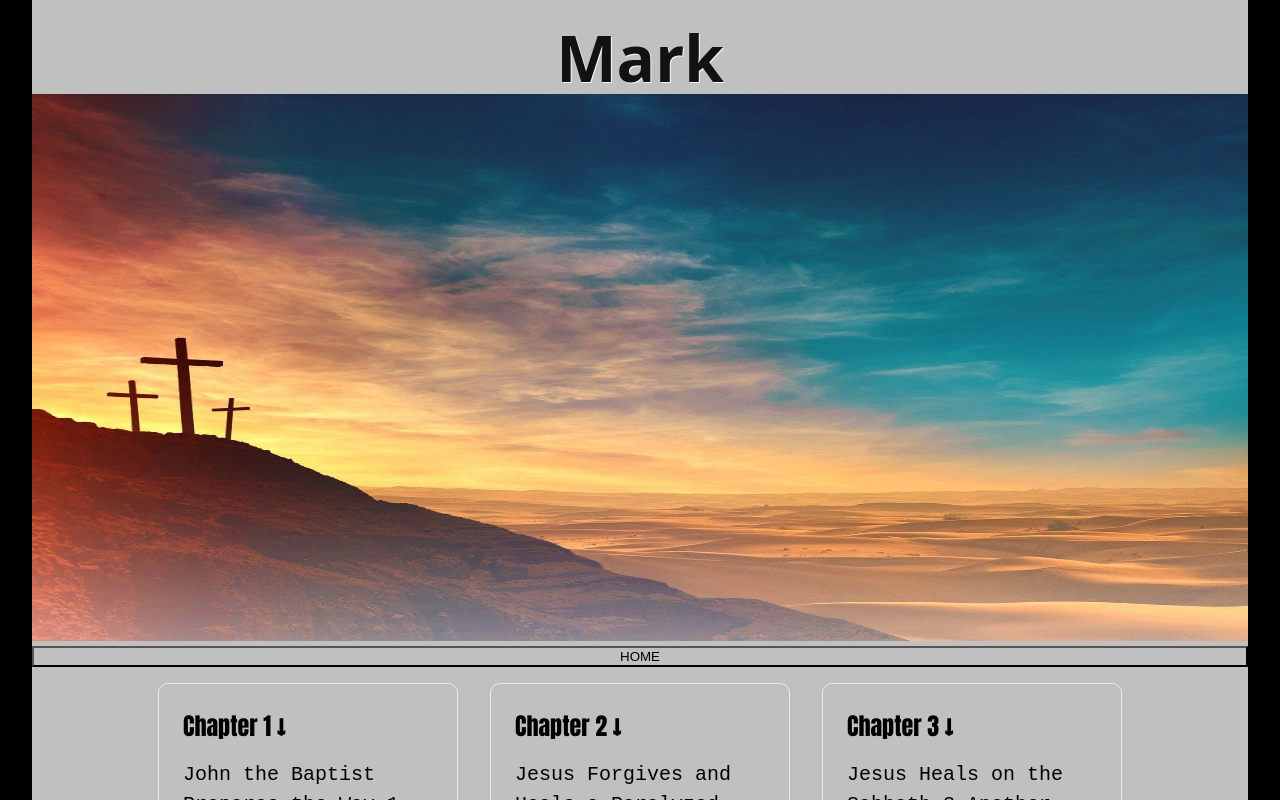
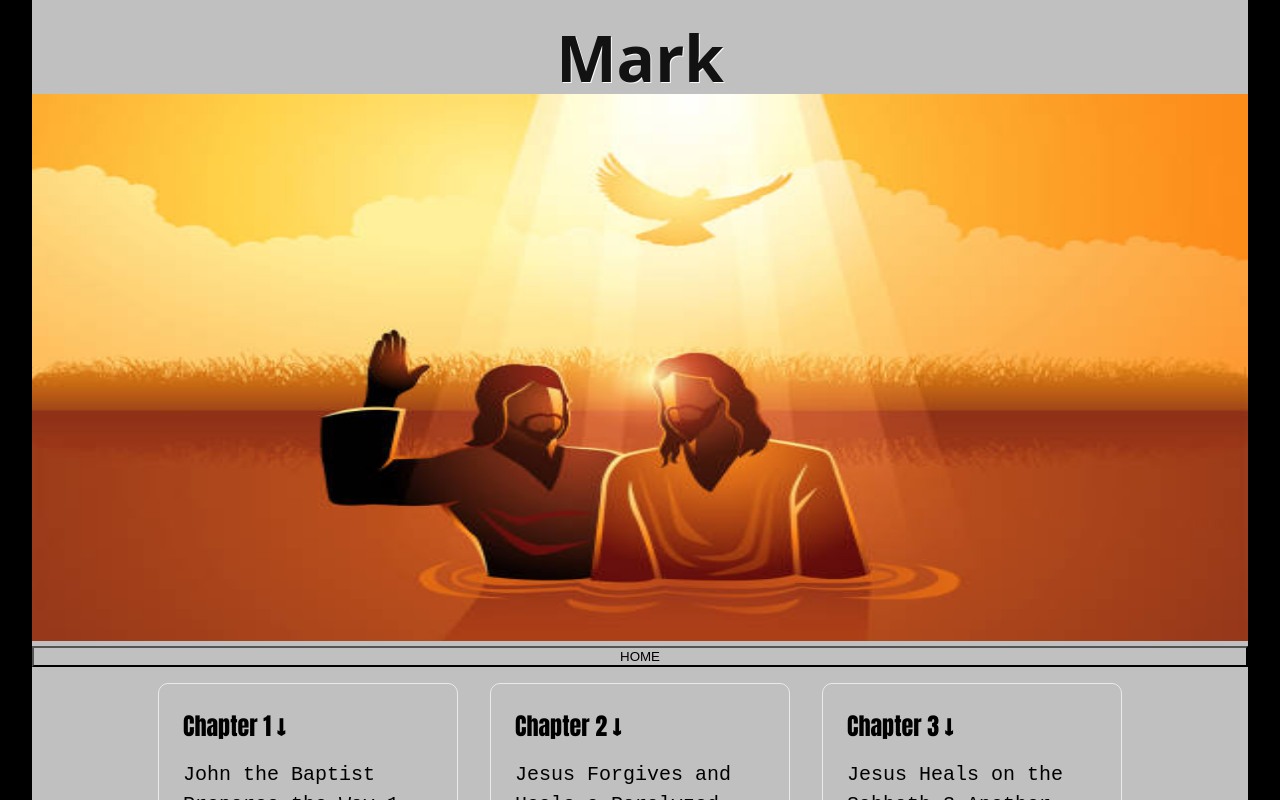
Before and after one commit to jnutt367/mark, a Next.js app: page / in a window 1280 px wide. Shown: the top 800 px of the page. Built offline with nearby package versions, Linux system fonts and the light colour scheme.

Commit message:
Update index.js
baptism image added

```diff
--- a/pages/index.js
+++ b/pages/index.js
@@ -21,7 +21,7 @@ export default function Home() {
         </h1>
       <div className={styles.hero}>
        <Image
-                                src="/three_crosses_bg.jpeg"
+                                src="/baptism.jpg"
                                 alt="Jesus"
                                 height={900}
                                 width={2000}
```
